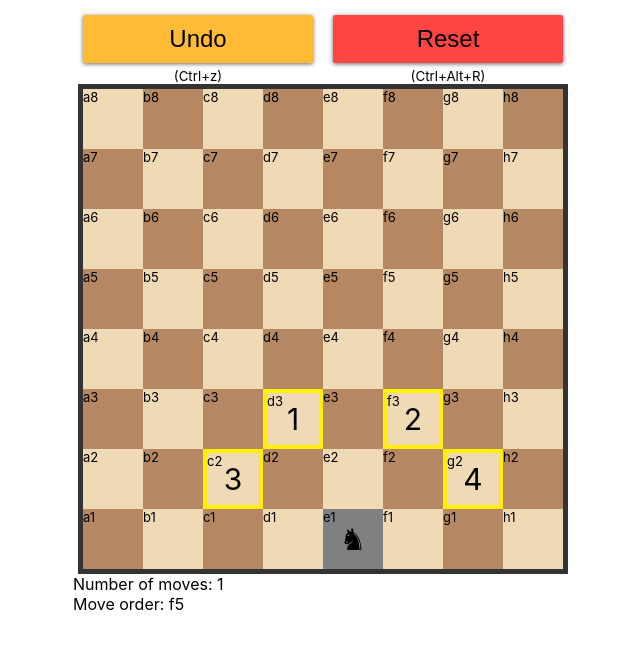
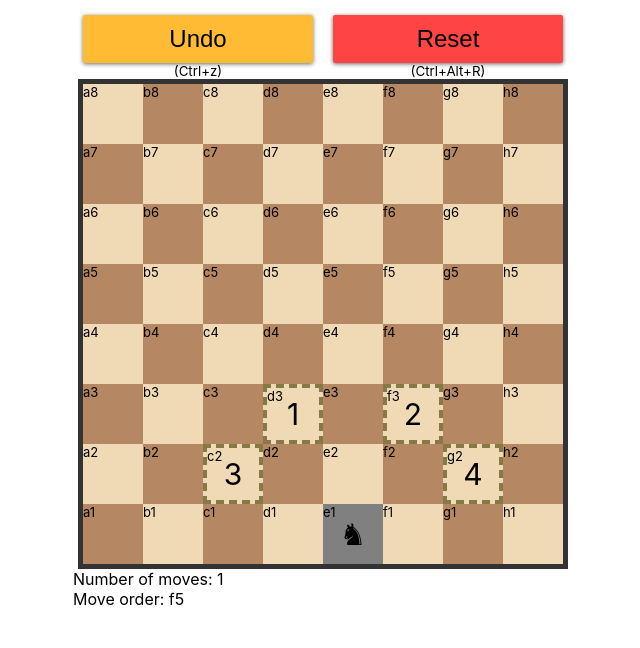
Before and after one commit to showerbeer/knights-tour, a React (Create React App) app: page / in a window 1280 px wide. Shown: the top 648 px of the page, without its empty margins (317-957 px from the left). Built offline with nearby package versions, Linux system fonts and the light colour scheme.

Commit message:
Fix borders

```diff
--- a/src/App.css
+++ b/src/App.css
@@ -71,7 +71,7 @@
 }
 
 .potential {
-    border: 4px solid rgb(255, 238, 5);
+    border: 4px dashed #857945;
     cursor: pointer;
 }
 
@@ -97,7 +97,7 @@
 
 .btn {
     font-size: x-large;
-    margin: 5px 10px;
+    margin: 5px 10px 0 10px;
     padding: 10px 10px;
     position: relative;
     border-width: 0;
--- a/src/App.js
+++ b/src/App.js
@@ -10,6 +10,7 @@ class App extends Component {
     this.moveKnight = this.moveKnight.bind(this);
     this.undo = this.undo.bind(this);
     this.handleUndoClick = this.handleUndoClick.bind(this);
+    this.resetGame = this.resetGame.bind(this);
   }
 
   componentDidMount() {
@@ -106,11 +107,11 @@ class App extends Component {
       <div className="App">
         <div className="container">
           <div className="gameplay">
-            <button className="btn warning" onClick={this.handleUndoClick.bind(this)} disabled={this.state.numMoves < 1}>Undo</button>
+            <button className="btn warning" onClick={this.handleUndoClick} disabled={this.state.numMoves < 1}>Undo</button>
             <small>(Ctrl+z)</small>
           </div>
           <div className="gameplay">
-            <button className="btn danger" onClick={this.resetGame.bind(this)}>Reset</button>
+            <button className="btn danger" onClick={this.resetGame}>Reset</button>
             <small>(Ctrl+Alt+R)</small>
           </div>
         </div>
```
